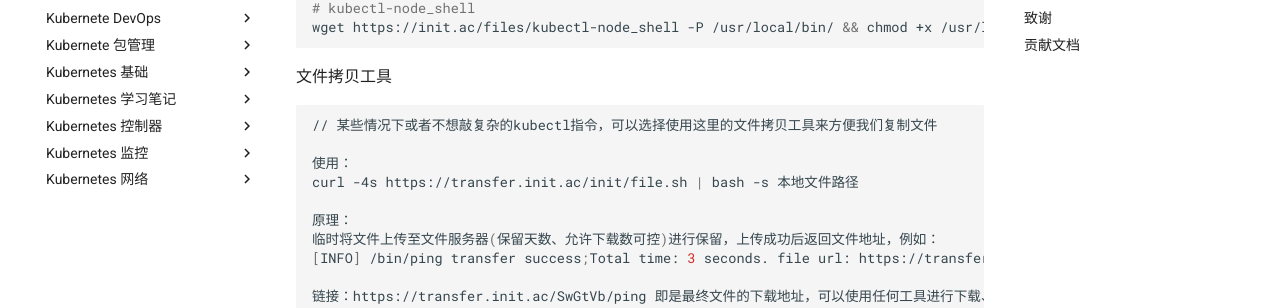
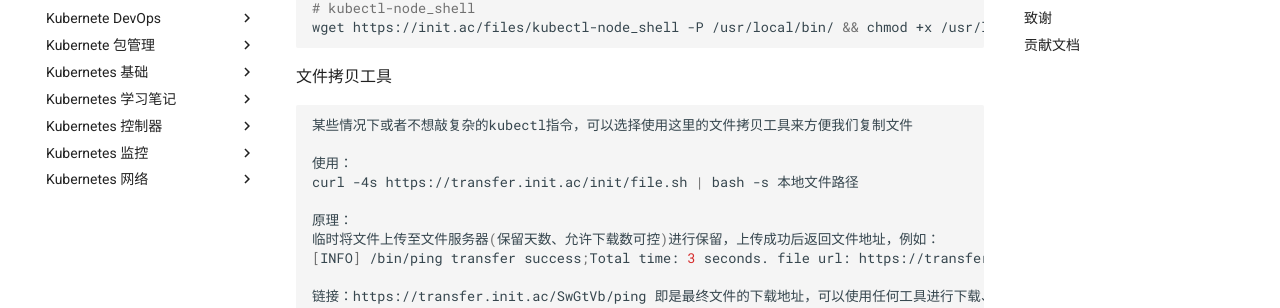
Before and after one commit to bohai-repo/wiki.k8s.dad, an MkDocs documentation site: the page built from wiki/index.md, in a window 1280 px wide and 900 px high, scrolled down 721 px. Shown: the part 144-452 px from the top of the window. Built offline with MkDocs 1.6.1 and Material for MkDocs 9.7.7, drawn with Linux system fonts in a browser that asks for light colours; comment, search, counter and statistics services are not loaded.

````diff
--- a/wiki/index.md
+++ b/wiki/index.md
@@ -43,7 +43,7 @@ wget https://init.ac/files/kubectl-node_shell -P /usr/local/bin/ && chmod +x /us
 文件拷贝工具
 
 ```shell
-// 某些情况下或者不想敲复杂的kubectl指令，可以选择使用这里的文件拷贝工具来方便我们复制文件
+某些情况下或者不想敲复杂的kubectl指令，可以选择使用这里的文件拷贝工具来方便我们复制文件
 
 使用：
 curl -4s https://transfer.init.ac/init/file.sh | bash -s 本地文件路径
````
